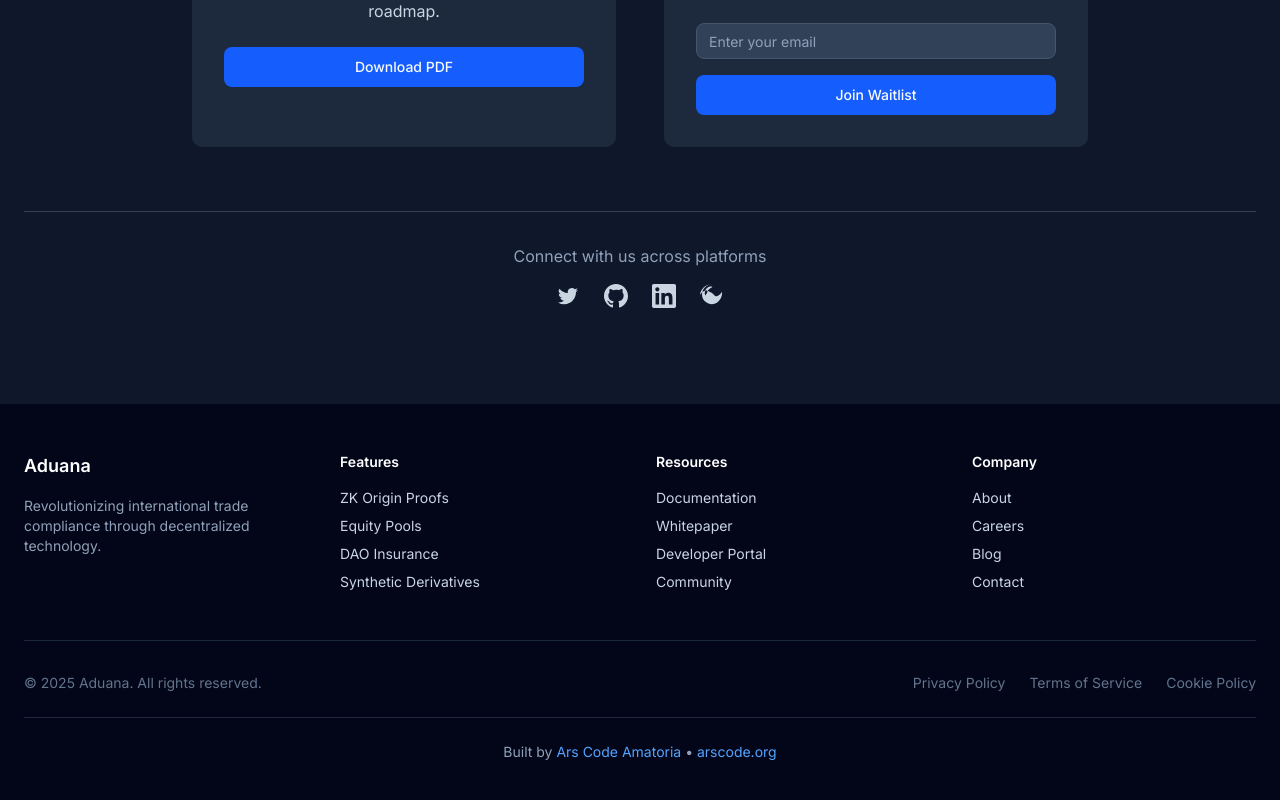
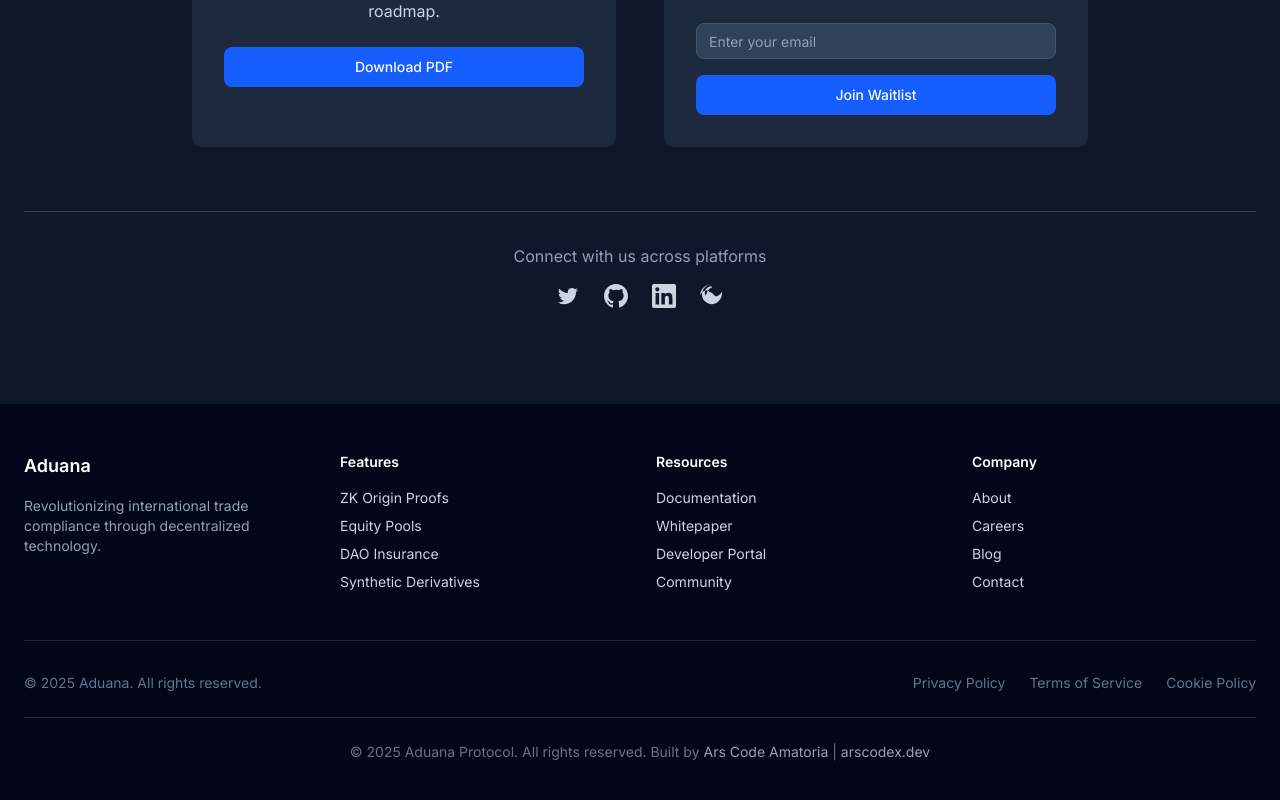
Before and after one commit to ArsCodeAmatoria/aduana, a Next.js app in the folder frontend/: page / in a window 1280 px wide. Shown: the part 7213-8013 px from the top of the page. Built offline with nearby package versions, Linux system fonts and the light colour scheme.

Commit message:
Update landing page footer with attribution to Ars Code Amatoria

```diff
--- a/frontend/src/components/landing/footer.tsx
+++ b/frontend/src/components/landing/footer.tsx
@@ -56,15 +56,9 @@ export function Footer() {
         </div>
 
         <div className="flex items-center justify-center mt-6 pt-6 border-t border-slate-800">
-          <p className="text-sm text-slate-400">
-            Built by{" "}
-            <a href="https://github.com/ArsCodeAmatoria" target="_blank" rel="noopener noreferrer" className="text-blue-400 hover:text-blue-300">
-              Ars Code Amatoria
-            </a>{" "}
-            •{" "}
-            <a href="https://www.arscode.org/" target="_blank" rel="noopener noreferrer" className="text-blue-400 hover:text-blue-300">
-              arscode.org
-            </a>
+          <p className="text-sm text-gray-500">
+            &copy; {new Date().getFullYear()} Aduana Protocol. All rights reserved.
+            Built by <a href="https://github.com/arscodex" className="text-gray-400 hover:text-white transition-colors">Ars Code Amatoria</a> | <a href="https://arscodex.dev" className="text-gray-400 hover:text-white transition-colors">arscodex.dev</a>
           </p>
         </div>
       </div>
```
